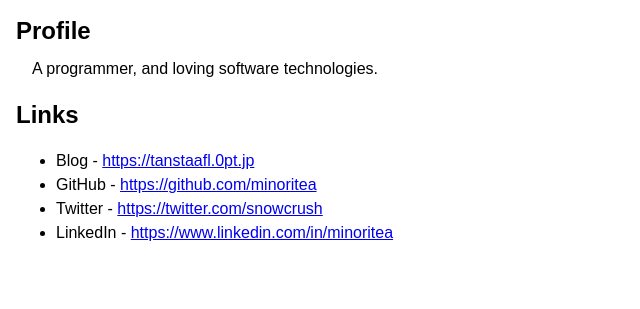
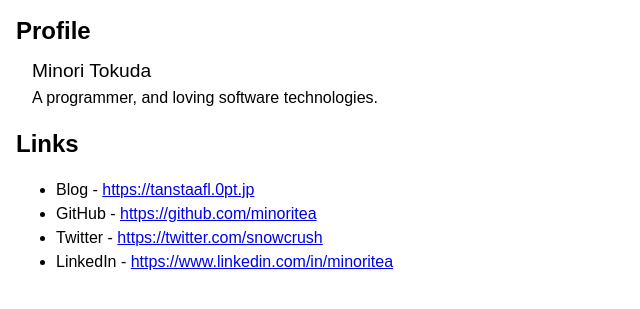
Before and after one commit to minoritea/0pt.jp, a plain HTML site: page index.html in a window 1280 px wide. Shown: the part 67-376 px from the top of the page, without its empty margins (0-640 px from the left). Drawn offline with Linux system fonts and the light colour scheme.

Commit message:
add Name

```diff
--- a/index.html
+++ b/index.html
@@ -15,9 +15,14 @@
 header, section {
   margin-bottom: 1rem;
 }
+section.profile h2 {
+  margin-bottom: 0.5rem;
+}
 section p {
-  margin-top: 0.5rem;
   margin-left: 1rem;
+}
+p.name {
+  font-size: 1.2rem;
 }
     </style>
   </head>
@@ -25,8 +30,9 @@
     <header>
       <h1>0pt.jp</h1>
     </header>
-    <section>
+    <section class="profile">
       <h2>Profile</h2>
+      <p class="name">Minori Tokuda</p>
       <p>A programmer, and loving software technologies.</p>
     </section>
     <section>
```
